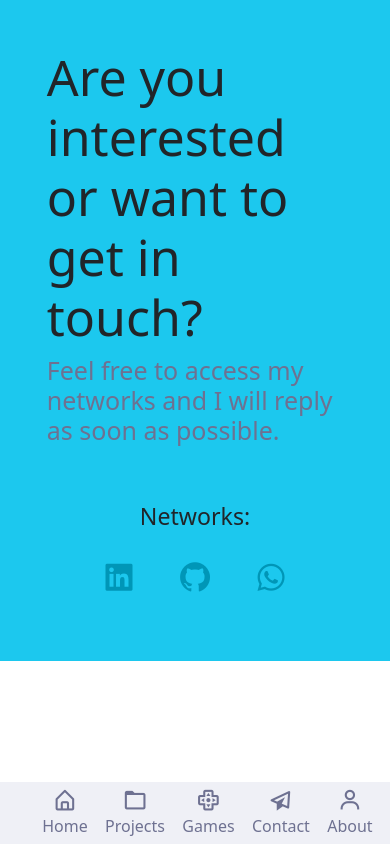
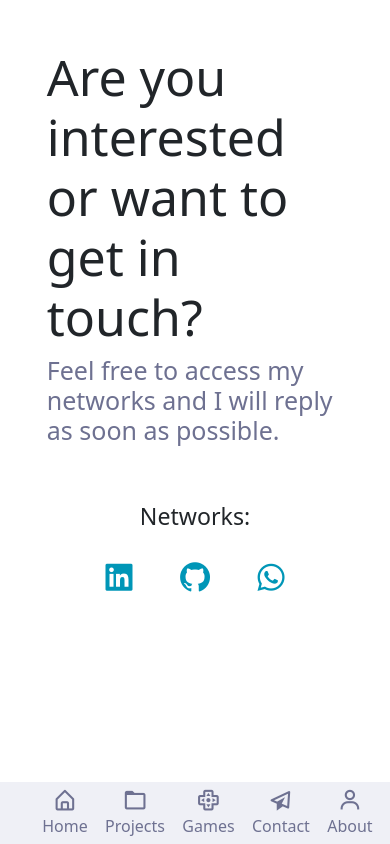
Before and after one commit to JulioCesar1402/portfolio, a React (Create React App) app: page /contact in a window 390 px wide. Built offline with nearby package versions, Linux system fonts and the light colour scheme; a web font is replaced by a local one.

Commit message:
understanding anonymous padding

```diff
--- a/src/Style/NavBar.css
+++ b/src/Style/NavBar.css
@@ -65,7 +65,7 @@ nav {
 
 @media (max-width: 700px) {
   .body {
-    background-color: #1CC8EE;
+    /* background-color: #1CC8EE; */
     padding: 30%;
     margin: 0;
   }
@@ -91,7 +91,6 @@ nav {
     margin: 0;
     bottom: 0;
     width: 100%;
-    color: white;
   }
 
   .navItemTag {
@@ -103,6 +102,8 @@ nav {
     color: #6E7191;
     margin-bottom: -10px;
     width: 100%;
+    /* padding-right: 1vw;
+    padding-left: 1vw; */
   }
 
   .navItemTag:hover {
```
